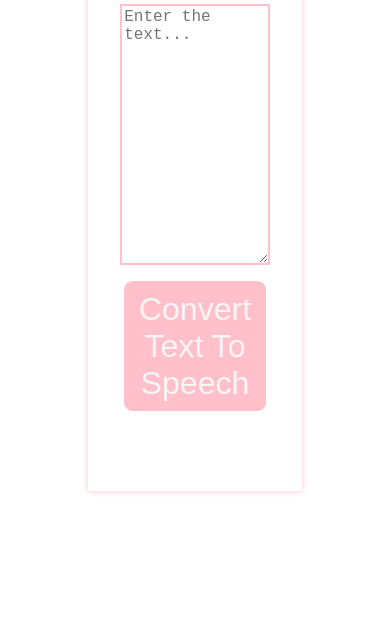
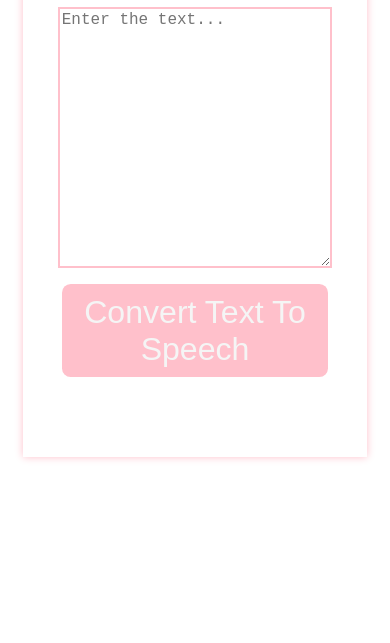
Before and after one commit to Yuvraj883/Text-to-Speech, a website built with Vite: page index.html in a window 390 px wide. Shown: the part 201-844 px from the top of the page. Built offline with nearby package versions, Linux system fonts and the light colour scheme.

Commit message:
Added media query

```diff
--- a/style.css
+++ b/style.css
@@ -11,7 +11,7 @@
   box-shadow: 0px 0px 6px pink;
   padding:5em 2em;
   justify-content: center;
-  /* margin-top:5em; */
+  margin-top:5em;
 
 }
 h1{
@@ -42,3 +42,55 @@ h1{
 #convert-btn:hover{
    font-size:4vh;
 }
+
+
+@media(max-width:500px){
+  #app {
+    font-family: Avenir, Helvetica, Arial, sans-serif;
+    -webkit-font-smoothing: antialiased;
+    -moz-osx-font-smoothing: grayscale;
+    text-align: center;
+    color: #2c3e50;
+    margin-top: 60px;
+    width:75%;
+    /* height:80%; */
+    margin:auto;
+    box-shadow: 0px 0px 8px pink;
+    padding:5em 2em;
+    justify-content: center;
+    margin-top:3em;
+
+  }
+  h1{
+    color:pink;
+  }
+
+  #text-area{
+    height:30vh;;
+    width:95%;
+    font-size: large;
+    display:block;
+    margin:auto;
+    border:2px solid pink;
+  }
+  #convert-btn{
+    width:95%;
+    margin-top:1rem;
+    background-color:pink;
+    border-radius:.27em;
+    border:none;
+    font-size:3.8vh;
+    padding: .3em ;
+    color:whitesmoke;
+    cursor:pointer;
+    /* box-shadow: 0 0 2px black; */
+
+  }
+  #convert-btn:hover{
+     font-size:4vh;
+  }
+
+
+
+
+}
```
